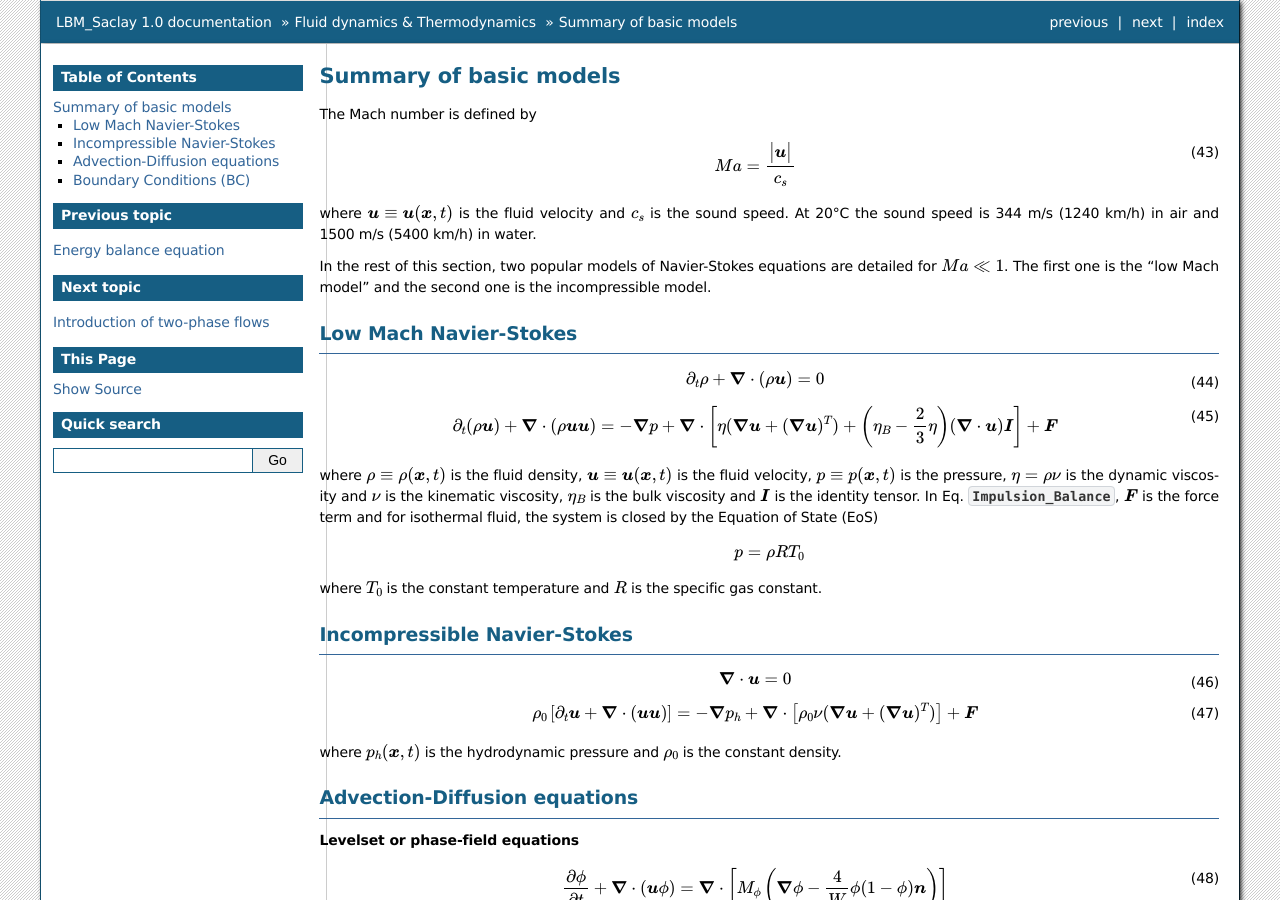
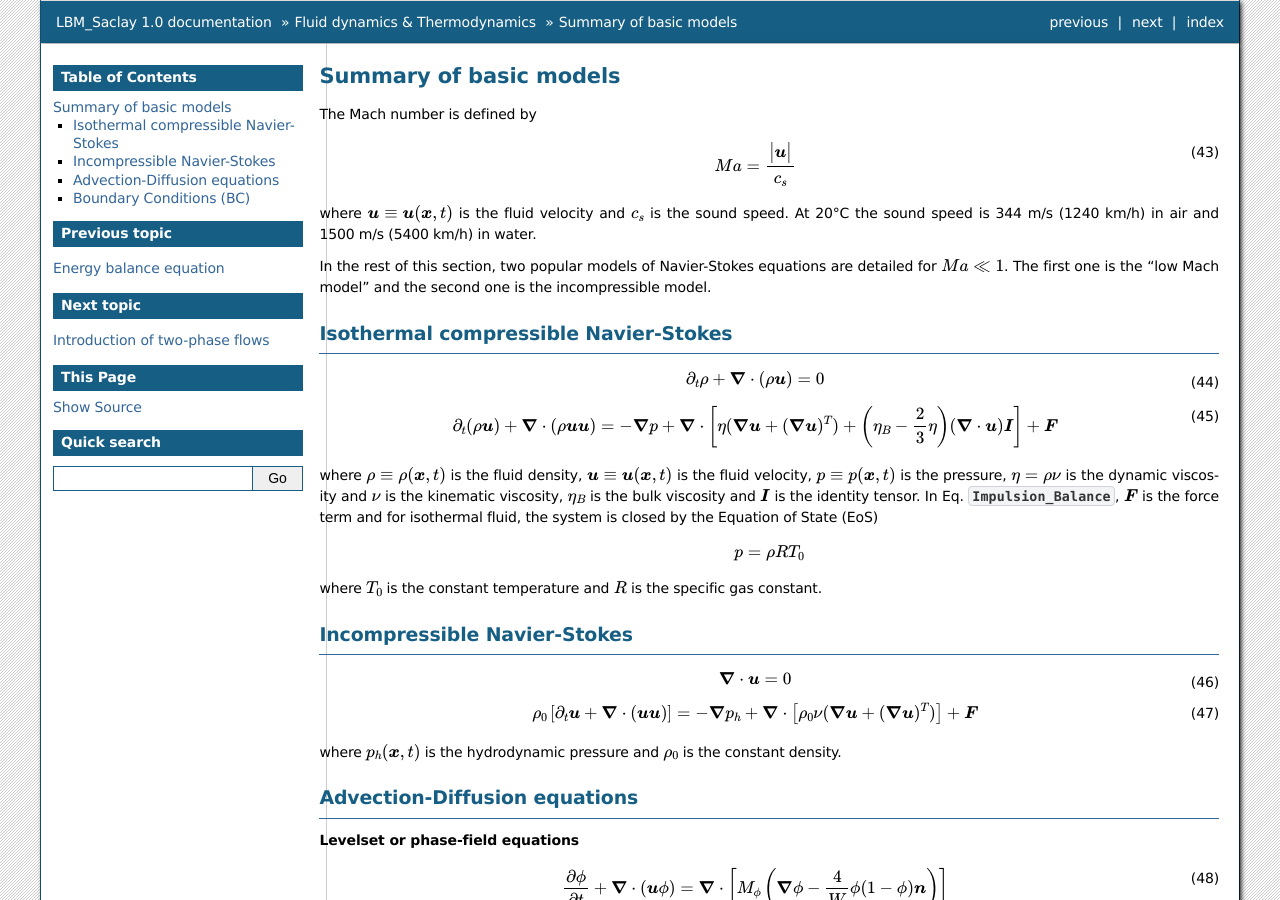
Before and after one commit to cea-lbm-saclay/LBM_Saclay_Documentation, a Sphinx documentation site: the page built from doc/src_doc/05_COURSES/Course_Fluid_Dyn/03_Fluid_Dyn_Models_Summary.rst, in a window 1280 px wide and 900 px high. Built offline with Sphinx 7.4.7, drawn with Linux system fonts in a browser that asks for light colours.

Commit message:
Update 9 March

```diff
--- a/doc/src_doc/05_COURSES/Course_Fluid_Dyn/03_Fluid_Dyn_Models_Summary.rst
+++ b/doc/src_doc/05_COURSES/Course_Fluid_Dyn/03_Fluid_Dyn_Models_Summary.rst
@@ -15,8 +15,8 @@ water.
 
 In the rest of this section, two popular models of Navier-Stokes equations are detailed for :math:`Ma\ll1`. The first one is the “low Mach model” and the second one is the incompressible model.
 
-Low Mach Navier-Stokes
-^^^^^^^^^^^^^^^^^^^^^^
+Isothermal compressible Navier-Stokes
+^^^^^^^^^^^^^^^^^^^^^^^^^^^^^^^^^^^^^
 
 .. math::
    :label: Mass_Balance_Fluid_Dyn
```
